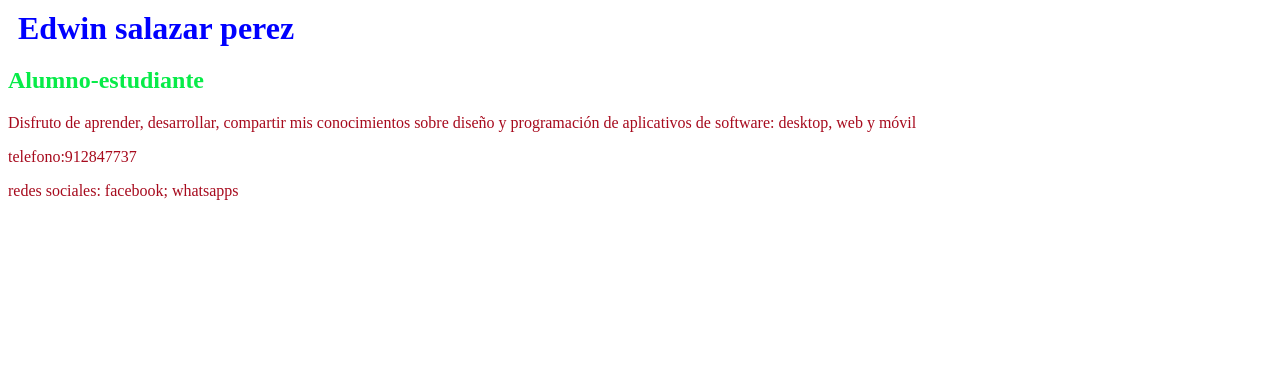
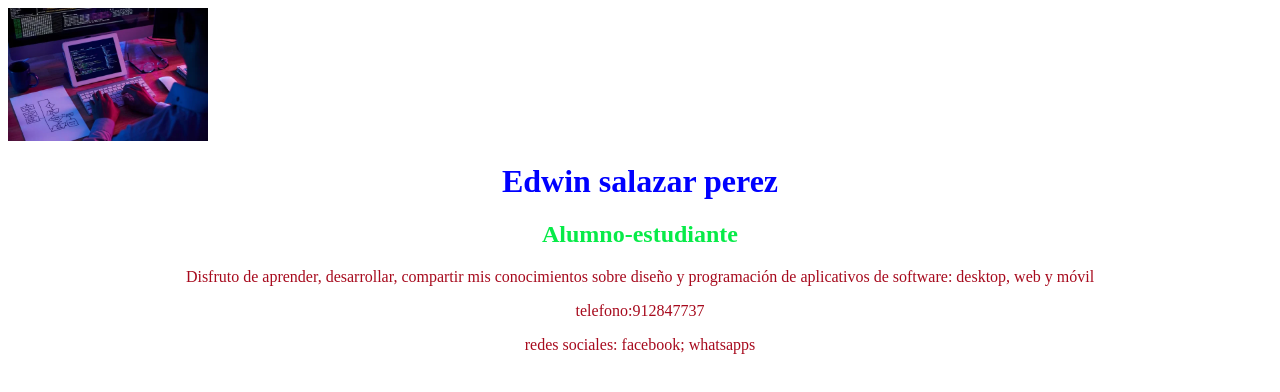
Before and after one commit to i202501144/aew_cibertec_salazar, a plain HTML site: page CSS/01_tarjeta/index.html in a window 1280 px wide. Drawn offline with Linux system fonts and the light colour scheme.

Commit message:
he agregado una imagen

```diff
--- a/CSS/01_tarjeta/css/estilos.css
+++ b/CSS/01_tarjeta/css/estilos.css
@@ -1,12 +1,20 @@
 
 h1{color: blue;
-    margin: 10;
+    text-align: center;
 
 
 }
 p{color: rgb(167, 10, 29);
+    text-align: center;
 
 }
 h2{color: rgb(7, 235, 72);
+    text-align: center;
 
 }
+img{
+    display: flex;
+    width: 200px;
+
+
+}
--- a/CSS/01_tarjeta/index.html
+++ b/CSS/01_tarjeta/index.html
@@ -5,6 +5,7 @@
         Tajeta Personal
     </title>
     <link rel="stylesheet" href="css/estilos.css">
+    <img src="imagen/program.webp">
 </head>
 
 <body>
```
